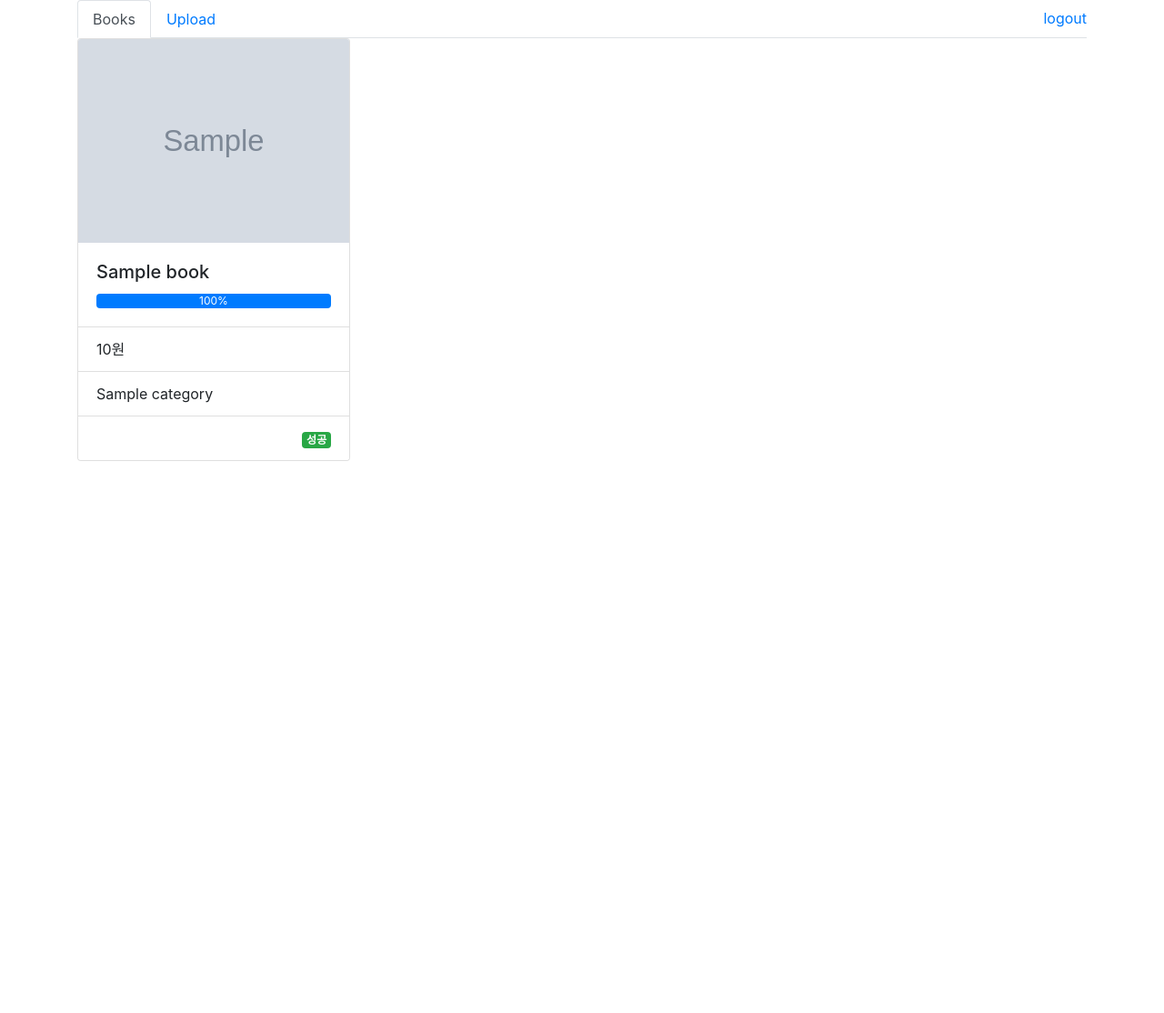
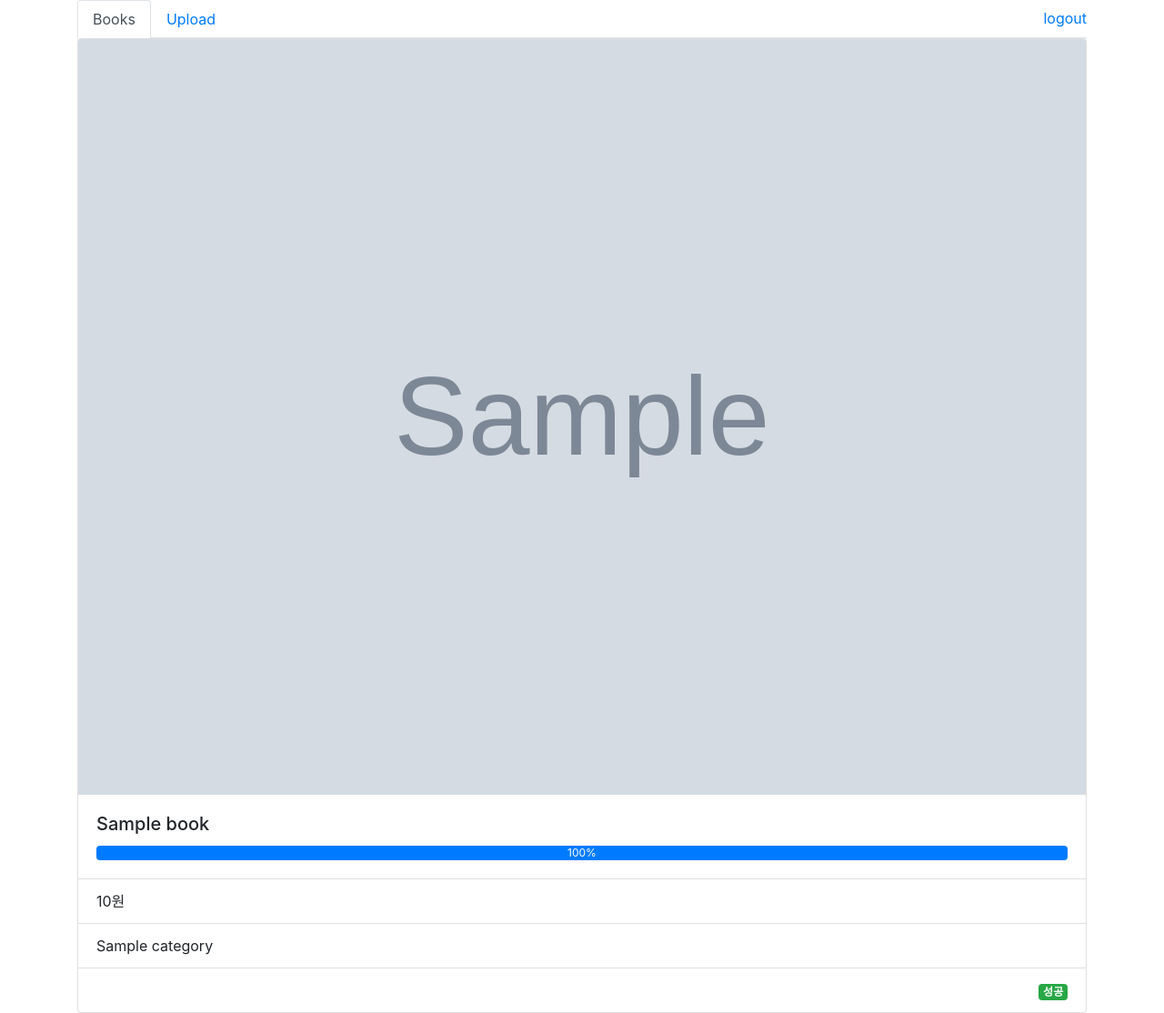
Before and after one commit to gureuso/turnthepage, a Django app: page /books/ in a window 1280 px wide. Shown: the whole page at 91% size. Before the commit the page ends 507 px from the top, so only its background shows below. Run offline with Django 3.2, Linux system fonts and the light colour scheme; a user stored in the database is signed in; tables that the repository leaves empty hold one stand-in row (values such as "Sample post"); grey boxes marked "Sample" are stand-in pictures; some libraries are stand-ins or nearby versions.

Commit message:
Fix book list width

```diff
--- a/static/css/style.css
+++ b/static/css/style.css
@@ -11,7 +11,7 @@
 }
 
 .card-group > .card {
-  max-width: 300px;
+  min-width: 250px;
 }
 
 @media all and (max-width: 575px) {
```
